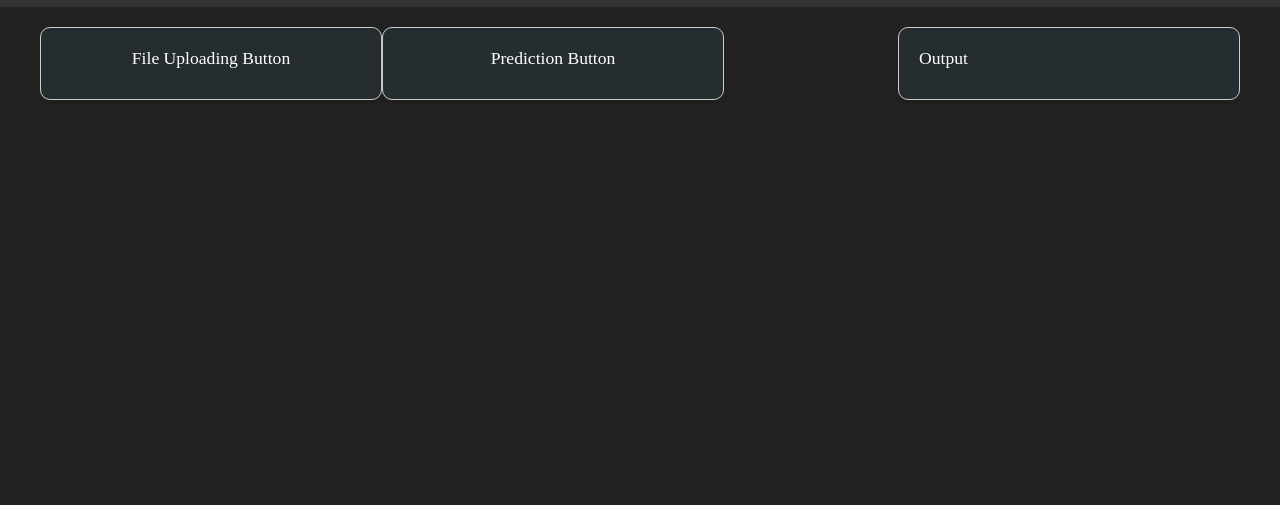
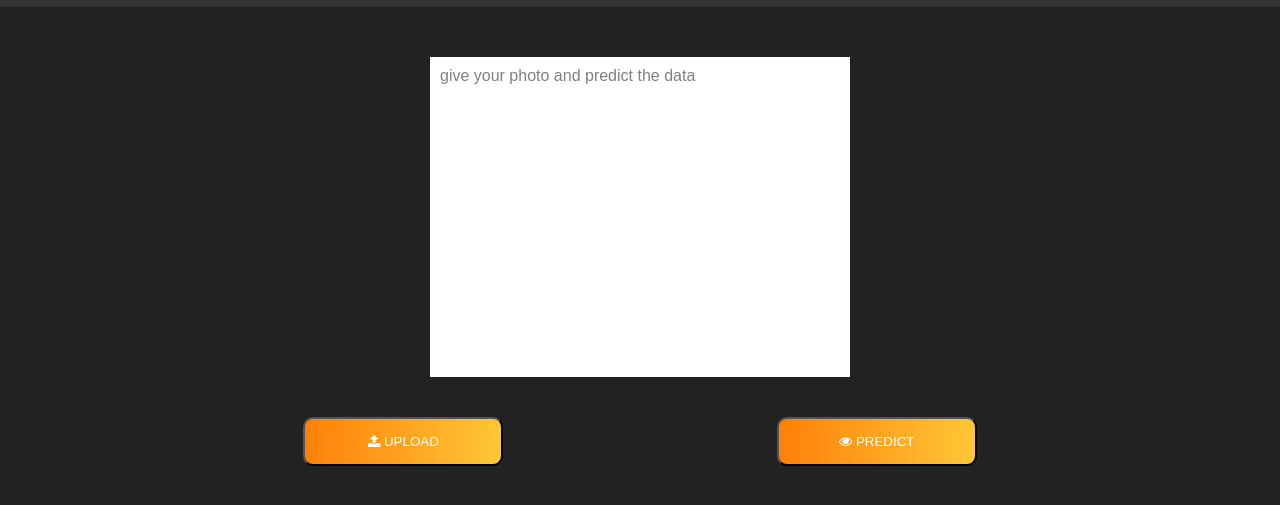
Before and after one commit to jaivanth07/ORIGINAL, a plain HTML site: page wheather.html in a window 1280 px wide. Shown: the part 59-564 px from the top of the page. Drawn offline with Linux system fonts and the light colour scheme.

Commit message:
check this

```diff
--- a/wheather.css
+++ b/wheather.css
@@ -1,3 +1,63 @@
- .box {
-     display: table-column;
- }
+.box {
+  display: table-column;
+}
+
+.flex {
+  display: flex;
+}
+
+.items-center {
+  align-items: center;
+}
+
+.flex-col {
+  flex-direction: column;
+}
+
+.output-box {
+  min-height: 300px;
+  width: 400px;
+  margin-top: 50px;
+  background: white;
+  color: gray;
+  padding: 10px;
+}
+
+.btn-group {
+  width: 100%;
+  margin: 30px 0 30px 0;
+  display: flex;
+  align-items: center;
+  justify-content: space-evenly;
+  flex-wrap: wrap;
+}
+
+.w-btn {
+  width: 200px;
+  border-radius: 10px;
+  background-image: linear-gradient(to right, #F09819 0%, #EDDE5D  51%, #F09819  100%);
+  margin: 10px;
+  background-image: linear-gradient(to right, #FF8008 0%, #FFC837  51%, #FF8008  100%);
+  margin: 10px;
+  padding: 15px 45px;
+  text-align: center;
+  text-transform: uppercase;
+  transition: 0.5s;
+  background-size: 200% auto;
+  color: white;
+  border-radius: 10px;
+  display: block;
+  cursor: pointer;
+}
+
+
+
+.btn-grad {
+
+}
+
+.w-btn:hover {
+  background-position: right center; /* change the direction of the change here */
+  color: #fff;
+  text-decoration: none;
+}
--- a/wheather.html
+++ b/wheather.html
@@ -1,20 +1,24 @@
 <!DOCTYPE html>
 <html lang="en">
   <head>
-     <meta charset="UTF-8">
-     <meta name="viewport" content="width=device-width, initial-scale=1.0">
+    <meta charset="UTF-8" />
+    <meta name="viewport" content="width=device-width, initial-scale=1.0" />
     <title>Weather Predictor</title>
-     <link rel="stylesheet" type="text/css" href="style.css">
+    <link rel="stylesheet" type="text/css" href="style.css" />
     <!-- Add your other CSS links here -->
 
-
-<meta name="viewport" content="width=device-width, initial-scale=1.0">
+    <meta name="viewport" content="width=device-width, initial-scale=1.0" />
     <title>Your Project Showcase</title>
-<link rel="stylesheet" type="text/css" href="style.css">
-<link rel="stylesheet" type="text/css" href="wheather.css">
-<link rel="stylesheet" type="text/css" href="rspt.css">
-<link rel="stylesheet" type="text/css" href="project.css">
-<link rel="stylesheet" type="text/css" href="about.css">
+    <link rel="stylesheet" type="text/css" href="style.css" />
+    <link rel="stylesheet" type="text/css" href="wheather.css" />
+    <link rel="stylesheet" type="text/css" href="rspt.css" />
+    <link rel="stylesheet" type="text/css" href="project.css" />
+    <link rel="stylesheet" type="text/css" href="about.css" />
+    <!-- font awesome -->
+    <link
+      rel="stylesheet"
+      href="https://cdnjs.cloudflare.com/ajax/libs/font-awesome/4.7.0/css/font-awesome.min.css"
+    />
     <style>
       /* Add CSS for layout here */
       #input {
@@ -37,7 +41,7 @@
   <body>
     <nav class="navbar">
       <div class="container">
-            <a href="index.html"><img src="logo.png" alt="Logo" class="logo"></a>
+        <a href="index.html"><img src="logo.png" alt="Logo" class="logo" /></a>
         <ul class="nav-links">
           <li><a href="index.html">Home</a></li>
           <li><a href="projects.html">Projects</a></li>
@@ -46,21 +50,22 @@
         </ul>
       </div>
     </nav>
-    <div class="container">
-        <div class="button-container">
-            <!-- File Upload Button -->
-            <article class="project-box" id="input">
-                <p>File Uploading Button</p>
-            </article>
-            <!-- Prediction Button -->
-            <article class="project-box" id="input">
-                <p>Prediction Button</p>
-            </article>
+
+    <div class="container flex flex-col">
+      <div>
+        <div class="output-box">give your photo and predict the data</div>
       </div>
-        <!-- Output Box -->
-        <article class="project-box" id="output">
-            <p>Output</p>
-        </article>
+
+      <div class="btn-group">
+        <div>
+          <button class="w-btn"><i class="fa fa-upload"></i> upload</button>
+        </div>
+        <div>
+          <button class="w-btn">
+            <i class="fa fa-eye" aria-hidden="true"></i> predict
+          </button>
+        </div>
+      </div>
     </div>
   </body>
 </html>
```
Lines whose indentation alone changed are shown as unchanged.
